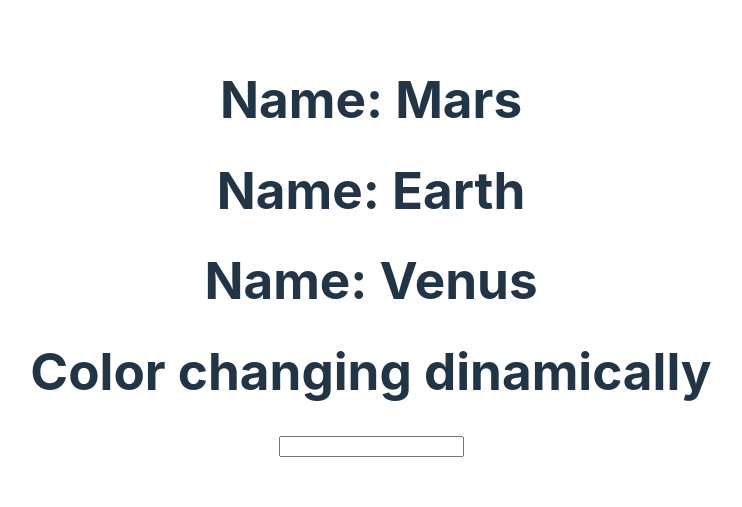
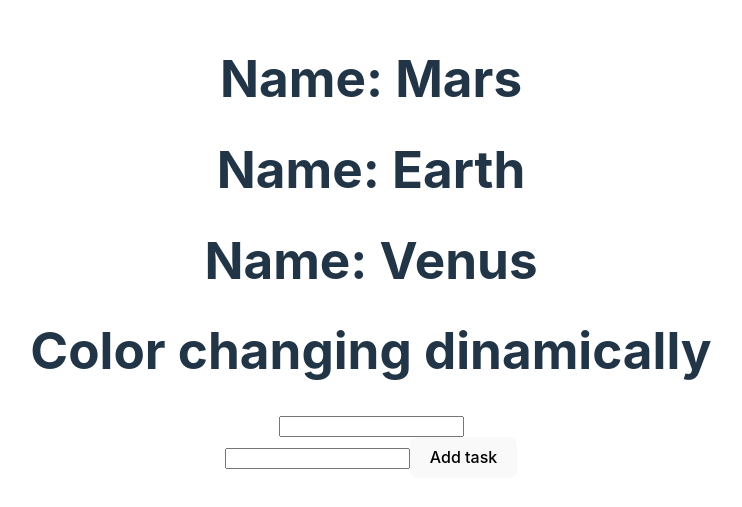
Before and after one commit to benitomiyazato/reactjs-course, a React (Vite) app: page / in a window 1280 px wide. Shown: the part 153-660 px from the top of the page, without its empty margins (269-1011 px from the left). Built offline with nearby package versions, Linux system fonts and the light colour scheme.

Commit message:
todo list

```diff
--- a/src/App.jsx
+++ b/src/App.jsx
@@ -13,9 +13,24 @@ const planets = [
 
 function App() {
   const [color, setColor] = useState("");
+  const [toDo, setToDo] = useState([]);
+  const [newTask, setNewTask] = useState("");
 
-  const handleInput = (event) => {
+  const handleInputColor = (event) => {
     setColor(event.target.value);
+  };
+
+  const handleNewTaskInput = (event) => {
+    setNewTask(event.target.value);
+  };
+
+  const addTask = () => {
+    setToDo(...toDo, newTask);
+    setNewTask("");
+  };
+
+  const removeTask = (task) => {
+    setToDo(toDo.filter((t) => t != task));
   };
 
   return (
@@ -24,11 +39,25 @@ function App() {
         const { name, isGasPlanet } = planet;
         return !isGasPlanet && <Planet name={name} />;
       })}
+      <h1 style={{ color: color }}> Color changing dinamically </h1>
+      <input onChange={handleInputColor} type="text" />
+      {color}
 
-      <h1 style={{ color: color}}> Color changing dinamically </h1>
+      <div className="addTask">
+        <input type="text" value={newTask} onChange={handleNewTaskInput} />
+        <button onClick={addTask}>Add task</button>
+      </div>
 
-      <input onChange={handleInput} type="text" />
-      {color}
+      <div className="taskList">
+        {toDo.map((task) => {
+          return (
+            <div>
+              <p> {task} </p>
+              <button onClick={() => removeTask(task)}>Remove task</button>
+            </div>
+          );
+        })}
+      </div>
     </div>
   );
 }
```
